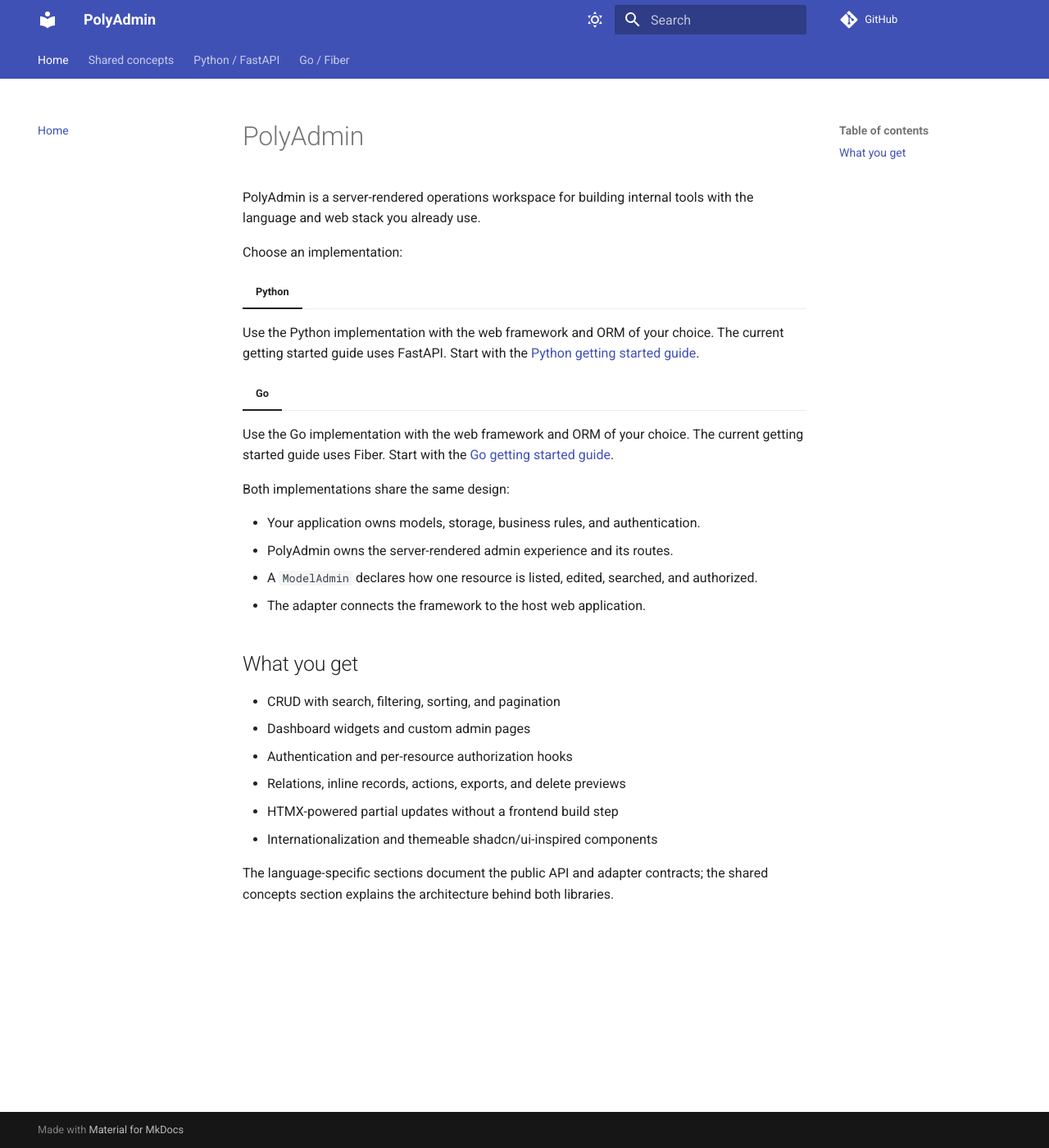
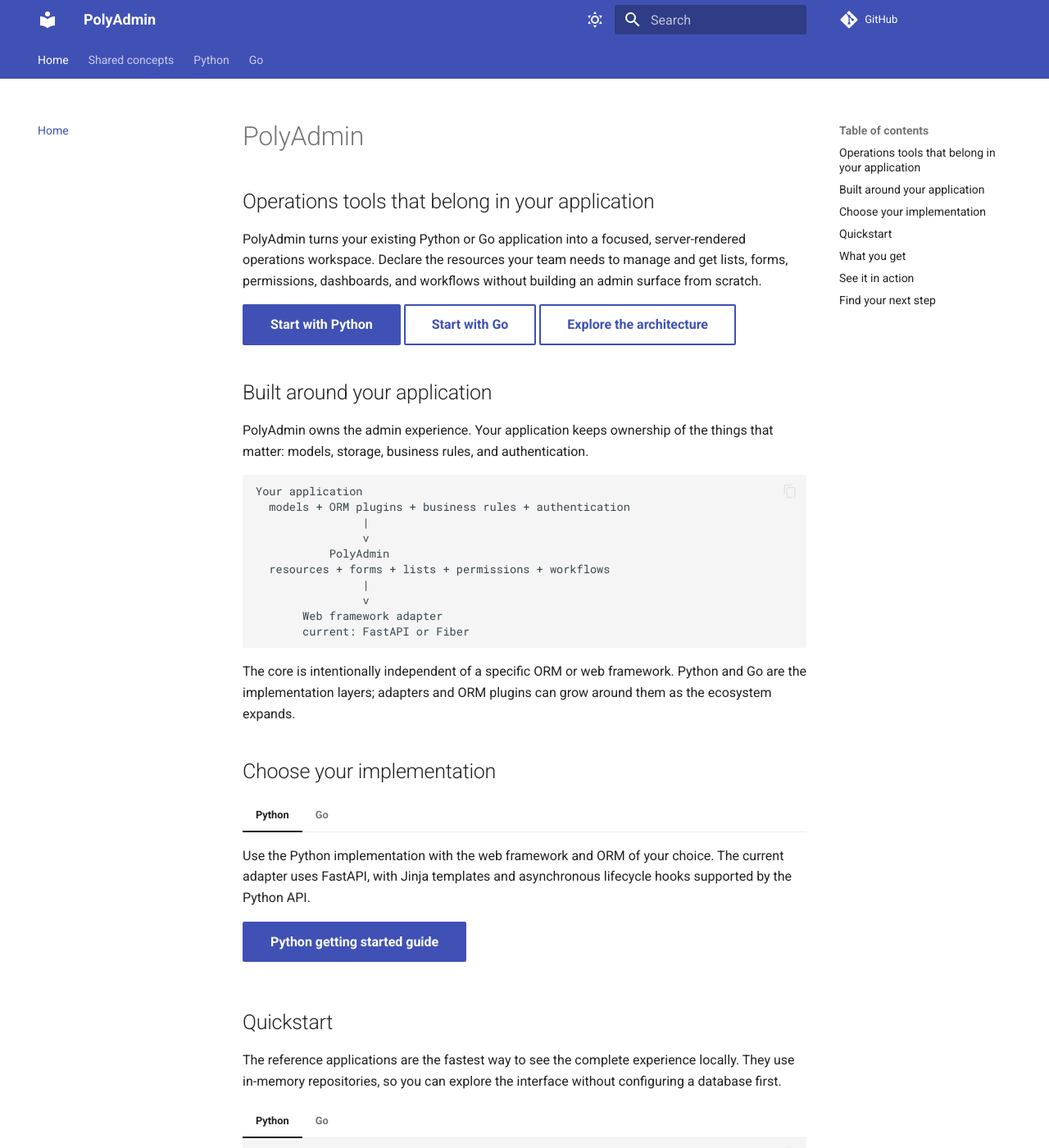
Before and after one commit to MagicRodri/polyadmin-docs, an MkDocs documentation site: the page built from docs/index.md, in a window 1280 px wide and 1400 px high. Shown: the whole window at 82% size. Built offline with MkDocs 1.6.1 and Material for MkDocs 9.7.7, drawn with Linux system fonts in a browser that asks for light colours; comment, search, counter and statistics services are not loaded; some of the changed text lies outside the part shown.

Commit message:
Add overview images for Python and Go dashboards; update site description and navigation in mkdocs.yml

````diff
--- a/docs/index.md
+++ b/docs/index.md
@@ -1,38 +1,131 @@
 # PolyAdmin
 
-PolyAdmin is a server-rendered operations workspace for building internal
-tools with the language and web stack you already use.
+## Operations tools that belong in your application
 
-Choose an implementation:
+PolyAdmin turns your existing Python or Go application into a focused,
+server-rendered operations workspace. Declare the resources your team needs
+to manage and get lists, forms, permissions, dashboards, and workflows
+without building an admin surface from scratch.
+
+[Start with Python](python/index.md){ .md-button .md-button--primary }
+[Start with Go](go/index.md){ .md-button }
+[Explore the architecture](concepts/architecture.md){ .md-button }
+
+## Built around your application
+
+PolyAdmin owns the admin experience. Your application keeps ownership of the
+things that matter: models, storage, business rules, and authentication.
+
+```text
+Your application
+  models + ORM plugins + business rules + authentication
+                |
+                v
+           PolyAdmin
+  resources + forms + lists + permissions + workflows
+                |
+                v
+       Web framework adapter
+       current: FastAPI or Fiber
+```
+
+The core is intentionally independent of a specific ORM or web framework.
+Python and Go are the implementation layers; adapters and ORM plugins can
+grow around them as the ecosystem expands.
+
+## Choose your implementation
 
 === "Python"
 
-  Use the Python implementation with the web framework and ORM of your
-  choice. The current getting started guide uses FastAPI.
-  Start with the [Python getting started guide](python/index.md).
+    Use the Python implementation with the web framework and ORM of your
+    choice. The current adapter uses FastAPI, with Jinja templates and
+    asynchronous lifecycle hooks supported by the Python API.
+
+    [Python getting started guide](python/index.md){ .md-button .md-button--primary }
 
 === "Go"
 
-  Use the Go implementation with the web framework and ORM of your choice.
-  The current getting started guide uses Fiber. Start with the [Go getting
-  started guide](go/index.md).
+    Use the Go implementation with the web framework and ORM of your choice.
+    The current adapter uses Fiber and the standard `html/template` renderer.
 
-Both implementations share the same design:
+    [Go getting started guide](go/index.md){ .md-button .md-button--primary }
 
-- Your application owns models, storage, business rules, and authentication.
-- PolyAdmin owns the server-rendered admin experience and its routes.
-- A `ModelAdmin` declares how one resource is listed, edited, searched, and
-  authorized.
-- The adapter connects the framework to the host web application.
+## Quickstart
+
+The reference applications are the fastest way to see the complete
+experience locally. They use in-memory repositories, so you can explore the
+interface without configuring a database first.
+
+=== "Python"
+
+    ```bash
+    git clone https://github.com/MagicRodri/polyadmin.git
+    cd polyadmin/examples/fastapi
+    uv sync
+    uv run uvicorn main:app --reload
+    ```
+
+    Open [http://127.0.0.1:8000/admin](http://127.0.0.1:8000/admin) and sign
+    in with `admin@example.com` / `polyadmin`.
+
+    The [FastAPI example README](https://github.com/MagicRodri/polyadmin/tree/main/examples/fastapi)
+    explains the viewer account, session secret, and test suite.
+
+=== "Go"
+
+    ```bash
+    git clone https://github.com/MagicRodri/go-polyadmin.git
+    cd go-polyadmin/examples/fiber
+    go run .
+    ```
+
+    Open [http://127.0.0.1:3000/admin](http://127.0.0.1:3000/admin) and sign
+    in with `admin@example.com` / `polyadmin`.
+
+    The [Fiber example README](https://github.com/MagicRodri/go-polyadmin/tree/main/examples/fiber)
+    explains the viewer account, session secret, and test suite.
 
 ## What you get
 
-- CRUD with search, filtering, sorting, and pagination
-- Dashboard widgets and custom admin pages
-- Authentication and per-resource authorization hooks
-- Relations, inline records, actions, exports, and delete previews
-- HTMX-powered partial updates without a frontend build step
-- Internationalization and themeable shadcn/ui-inspired components
+| Resource management | Operations experience | Integration surface |
+| --- | --- | --- |
+| CRUD for any storage layer | Search, filters, sorting, and pagination | Web framework adapters |
+| Relations and inline records | Dashboard widgets and custom pages | ORM-independent lifecycle hooks |
+| Record and bulk actions | Delete previews and flash notifications | Authentication and authorization hooks |
+| CSV and XLSX exports | Dark mode, theming, and internationalization | Per-resource and per-widget templates |
 
-The language-specific sections document the public API and adapter contracts;
-the shared concepts section explains the architecture behind both libraries.
+Updates are server-rendered and enhanced with HTMX, so the default setup
+needs no frontend build step.
+
+## See it in action
+
+The reference applications exercise the complete workflow rather than a
+toy CRUD screen. They include users, organizations, roles, relations,
+filters, dashboards, actions, custom pages, authentication, and exports.
+
+- [FastAPI reference application](https://github.com/MagicRodri/polyadmin/tree/main/examples/fastapi)
+- [Fiber reference application](https://github.com/MagicRodri/go-polyadmin/tree/main/examples/fiber)
+
+=== "Python dashboard"
+
+    ![PolyAdmin Python dashboard](assets/python-overview.png)
+
+    The Python implementation combines metrics, charts, breakdowns, tables,
+    and activity into one server-rendered overview.
+
+=== "Go dashboard"
+
+    ![PolyAdmin Go dashboard](assets/go-overview.png)
+
+    The Go implementation presents the same operations model through its
+    Fiber adapter and Go templates.
+
+## Find your next step
+
+- **New to PolyAdmin:** start with [Python](python/index.md) or [Go](go/index.md).
+- **Designing an integration:** read [Architecture](concepts/architecture.md)
+  and [Model administration](concepts/model-admin.md).
+- **Shaping the interface:** see [Frontend and theming](concepts/frontend.md)
+  and the language-specific template guides.
+- **Preparing for production:** review [Authentication](authentication.md),
+  [Permissions](permissions.md), and [Routing](routing.md).
--- a/mkdocs.yml
+++ b/mkdocs.yml
@@ -1,5 +1,5 @@
 site_name: PolyAdmin
-site_description: Server-rendered admin frameworks for Python and Go
+site_description: Server-rendered operations workspaces for Python and Go
 site_url: https://magicrodri.github.io/polyadmin-docs/
 repo_url: https://github.com/MagicRodri/polyadmin-docs
 docs_dir: docs
@@ -42,7 +42,7 @@ nav:
       - Architecture: concepts/architecture.md
       - Model administration: concepts/model-admin.md
       - Frontend and theming: concepts/frontend.md
-  - Python / FastAPI:
+  - Python:
       - Getting started: python/index.md
       - Architecture: architecture.md
       - Model admin: model-admin.md
@@ -56,7 +56,7 @@ nav:
       - Exports: exports.md
       - Internationalization: i18n.md
       - Templates and components: templates.md
-  - Go / Fiber:
+  - Go:
       - Getting started: go/index.md
       - Architecture: go/reference/architecture.md
       - Model admin: go/reference/model-admin.md
````
Also changed, not shown: docs/assets/go-overview.png (added), docs/assets/python-overview.png (added).
